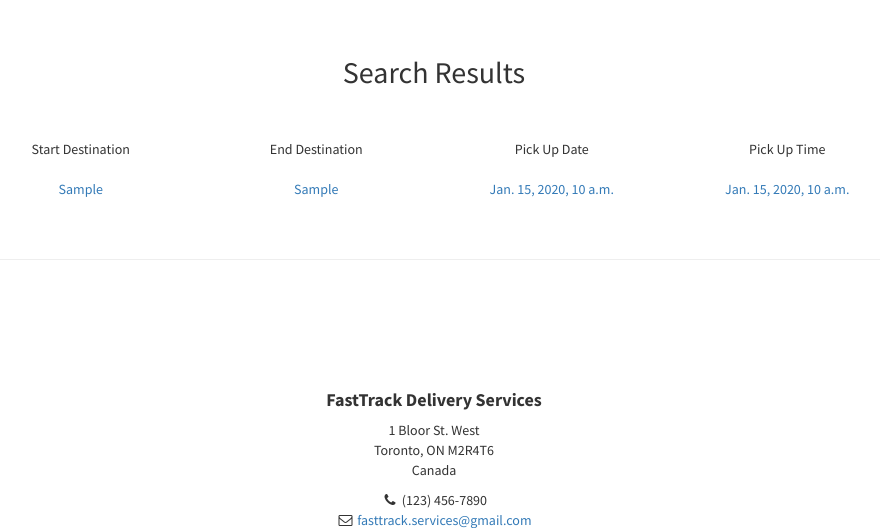
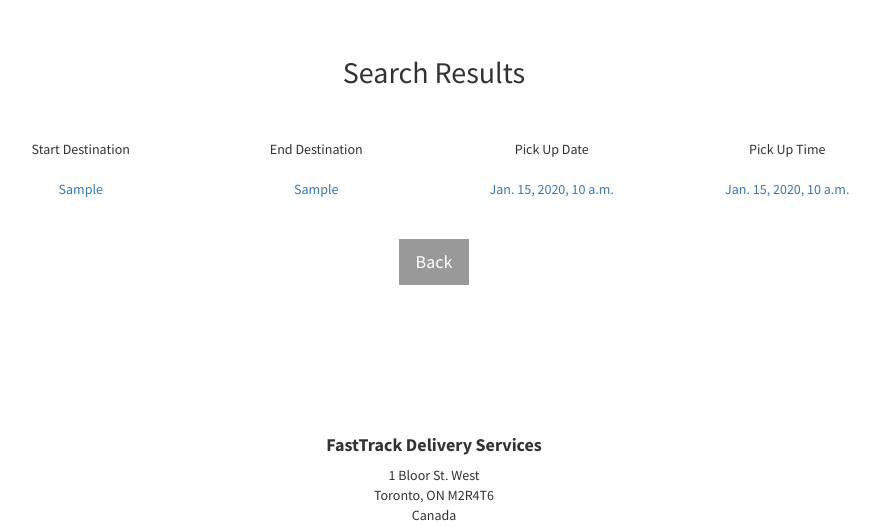
Before and after one commit to FlyinKat/CSC309_A3, a Django app: template FastTrack/templates/search/search_trips_results.html in a window 1280 px wide. Shown: the part 804-1332 px from the top of the page, without its empty margins (206-1086 px from the left). Run offline with Django 3.2, Linux system fonts and the light colour scheme; the template is opened without the code that fills it: most values are stand-ins (such as "Sample title", 1, 10 or a date in 2020); parts of the project's set-up code (start-up, migrations or seed data) failed here and were passed over; some libraries are stand-ins or nearby versions.

Commit message:
fixed back button

```diff
--- a/FastTrack/templates/search/search_jobs_results.html
+++ b/FastTrack/templates/search/search_jobs_results.html
@@ -75,7 +75,7 @@
                         {% endif %}
 
                         {% if page_obj.has_next %}
-                            <a href="?startLocation={{ sL }}&endLocation={{ eL }}&beforeDate={{ bD }}&afterDate={{ aD }}&page={{ page_obj.next_page_number }}" class="btn btn-lg btn-dark">Next</a><a href="/search_jobs/" class="btn btn-lg btn-light">Back</a>
+                            <a href="?startLocation={{ sL }}&endLocation={{ eL }}&beforeDate={{ bD }}&afterDate={{ aD }}&page={{ page_obj.next_page_number }}" class="btn btn-lg btn-dark">Next</a>
                         {% endif %}
                     </span>
                 </div>
@@ -87,6 +87,10 @@
             <h3 style="text-align:center">No Jobs Found</h3>
         {% endif %}
     <br><br>
+        <div class="row text-center">
+            <a href="/search_jobs/" class="btn btn-lg btn-dark">Back</a>
+        </div>
+    <br><br>
     <hr>
     </section>
     {% endblock %}
--- a/FastTrack/templates/search/search_trips_results.html
+++ b/FastTrack/templates/search/search_trips_results.html
@@ -75,7 +75,7 @@
                         {% endif %}
 
                         {% if page_obj.has_next %}
-                            <a href="?startLocation={{ sL }}&endLocation={{ eL }}&beforeDate={{ bD }}&afterDate={{ aD }}&page={{ page_obj.next_page_number }}" class="btn btn-lg btn-dark">Next</a><a href="/search_jobs/" class="btn btn-lg btn-light">Back</a>
+                            <a href="?startLocation={{ sL }}&endLocation={{ eL }}&beforeDate={{ bD }}&afterDate={{ aD }}&page={{ page_obj.next_page_number }}" class="btn btn-lg btn-dark">Next</a>
                         {% endif %}
                     </span>
                 </div>
@@ -87,7 +87,10 @@
             <h3 style="text-align:center">No Trips Found</h3>
         {% endif %}
     <br><br>
-    <hr>
+        <div class="row text-center">
+            <a href="/search_trips/" class="btn btn-lg btn-dark">Back</a>
+        </div>
+    <br><br>
     </section>
     {% endblock %}
 
```
